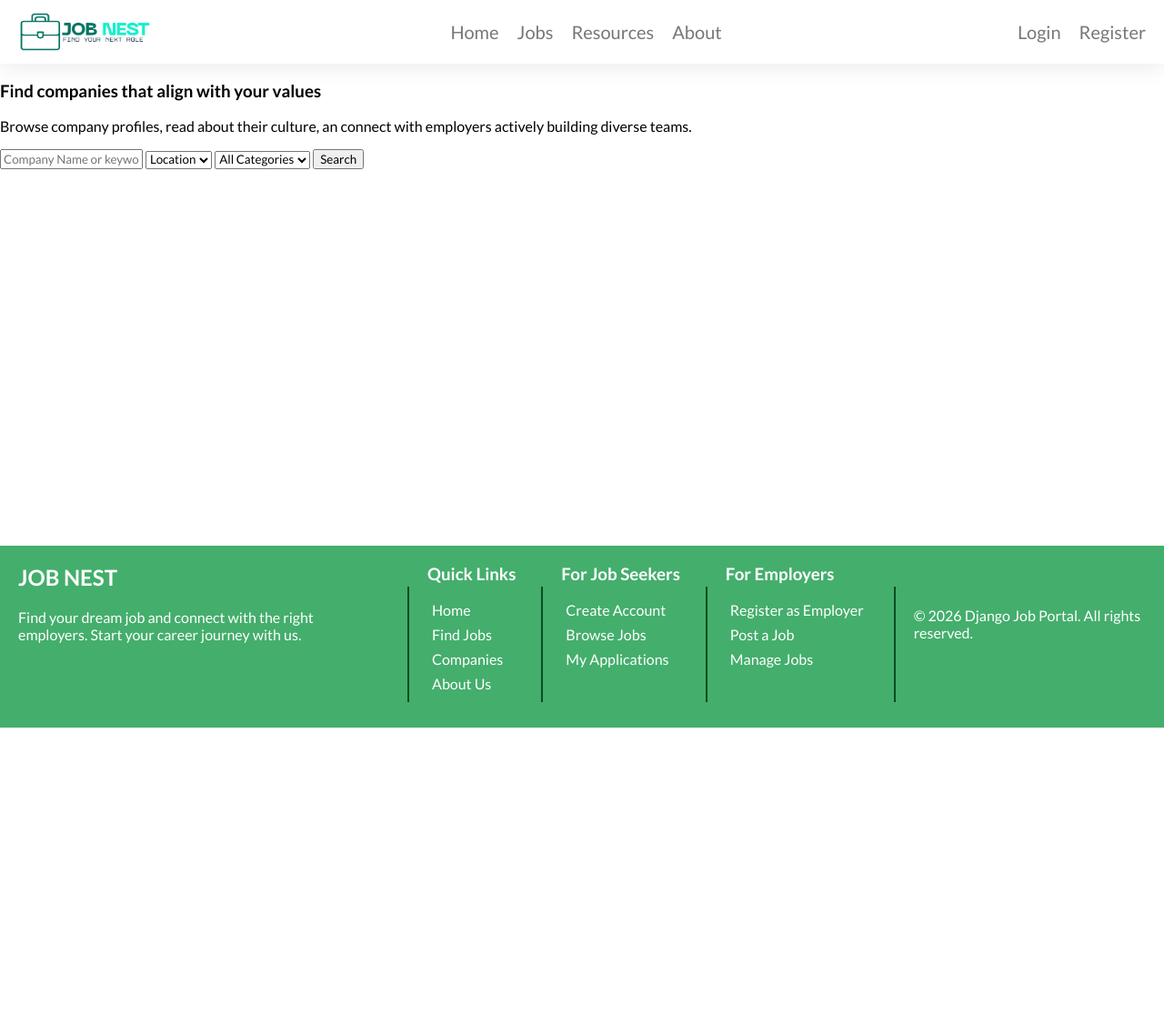
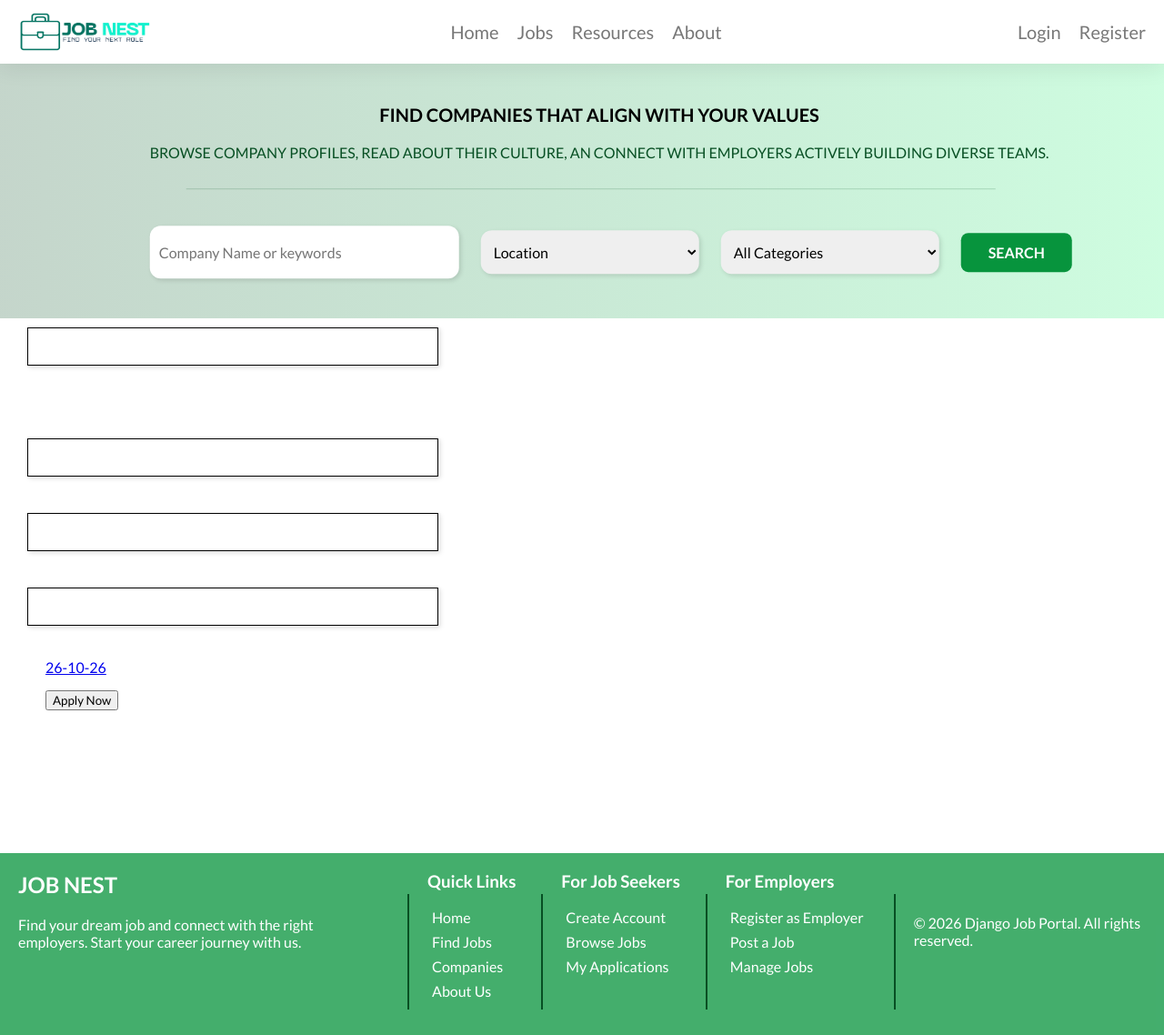
Before and after one commit to mdkawsaralio/Job-Portal-Full-Stack-Development-with-Django-, a Django app: page /job/all-jobs/ in a window 1280 px wide. Shown: the whole page at 91% size. Before the commit the page ends 800 px from the top, so only its background shows below. Run offline with Django 5.2, Linux system fonts and the light colour scheme.

Commit message:
working with all job page

```diff
--- a/static/job_search/all_job.css
+++ b/static/job_search/all_job.css
@@ -10,7 +10,7 @@ light: #0ef366
     margin: 0;
     width: 100%;
     height: 280px;
-    background:linear-gradient(to right,#074f23,#0ef366 );
+    background: linear-gradient(to right, rgba(7, 79, 35, 0.237), rgba(14, 243, 102, 0.205));
     z-index: 1;
     position: relative;
 }
@@ -20,6 +20,7 @@ light: #0ef366
     z-index: 2;
     top: 20%;
     left: 20%;
+    transform: translate(-9%,-15%);
 }
 .hero-descriptions{
     text-align: center;
@@ -29,10 +30,11 @@ light: #0ef366
 .hero-descriptions::after{
     content: "";
     display: block;
-    border-bottom: 1px solid black;
-    margin-top: 10px;
-    margin-bottom: 10px;
-    width: 70%;
+    border-bottom: 1px solid rgba(7, 79, 35, 0.2);
+    margin-top: 30px;
+    margin-bottom: 40px;
+    margin-left: 40px;
+    width: 90%;
 
 }
 
@@ -57,12 +59,16 @@ light: #0ef366
     display: flex;
     flex-direction: row;
     gap: 1.5rem;
+    align-items: center;
+    justify-content: center;
+
+
 }
 
 
 .search-keyword{
-    width: 40px;
-    height: 20px;
+    width: 20rem;
+    height: 3rem ;
     font-size: 16px;
     padding: 5px 10px;
     border: none;
@@ -72,8 +78,8 @@ light: #0ef366
 }
 
 .search-location{
-    width: 30px;
-    height: 20px;
+    width: 15rem;
+    height: 3rem;
     font-size: 16px;
     padding: 5px 10px;
     border: none;
@@ -84,8 +90,8 @@ light: #0ef366
 
 
 .search-categories{
-    width: 30px;
-    height: 20px;
+    width: 15rem;
+    height: 3rem;
     font-size: 16px;
     padding: 5px 10px;
     border: none;
@@ -125,7 +131,41 @@ light: #0ef366
 }
 
 .right-sidebar{
-    display: flex;
+        display: flex;
     flex: 1;
 
 }
+
+
+#middle{
+    padding: 10px 30px;
+}
+
+
+.left-sidebar{
+    display: flex;
+    flex-direction: column;
+    gap: 40px;
+}
+
+
+.left-box{
+    padding: 20px 25px;
+    width: 400px;
+    border: 1px solid black;
+    box-shadow: 2px 2px 5px rgba(0, 0, 0, 0.144);
+}
+
+
+.right-sidebar{
+    display: flex;
+    flex: 1;
+    padding: 20px 20px;
+    flex-direction: column;
+}
+
+
+.post-list{
+    width: 100%;
+    height: 200px;
+}
--- a/templates/job_search/all_job.html
+++ b/templates/job_search/all_job.html
@@ -4,12 +4,12 @@
 
 
 {% block link %}
-
+<link rel="stylesheet" href="{%static 'job_search/all_job.css'%}">
 
 
 {% endblock link %}
 
-<link rel="stylesheet" href="{%static 'job_search/all_job.css'%}">
+
 
 {% block content %}
 
@@ -43,19 +43,33 @@
 
 <section id="middle">
 <div class="left-sidebar">
-<div class="">
+<div class="Categories left-box">
 
 </div>
 <div>
 
 </div>
 
-<div>
+<div class="work-type left-box">
 
 </div>
 
+<div class="exprince-level left-box">
+
+</div>
+
+
+<div class="salary left-box">
+
+</div>
+
+
+
+
 </div>
 <div class="right-sidebar">
+
+{%include 'job_search/post_list.html'%}
 
 </div>
 
--- /dev/null
+++ b/templates/job_search/post_list.html
@@ -0,0 +1,19 @@
+
+
+
+
+<div class="post-list">
+    <a href="#">
+    <div class="left-post">
+
+
+    </div>
+    <div class="right-post">
+        <p>26-10-26</p>
+        <button type="submit">Apply Now</button>
+    </div>
+
+</a>
+
+
+</div>
```
